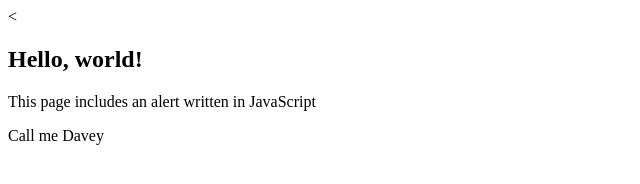
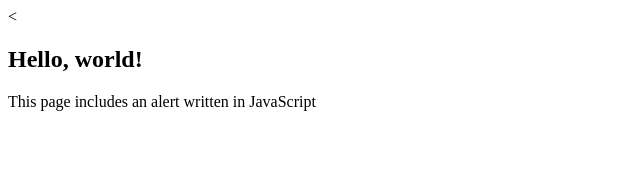
Before and after one commit to nick-stebbings/js_tutorial, a plain HTML site: page index.html in a window 1280 px wide. Shown: the whole page, without its empty margins (0-640 px from the left). Drawn offline with Linux system fonts and the light colour scheme.

```diff
--- a/index.html
+++ b/index.html
@@ -10,6 +10,5 @@
   <body>
     <h2>Hello, world!</h2>
     <p>This page includes an alert written in JavaScript</<p>
-    <p>Call me Davey</p>
   </body>
 </html>
```
Also changed, not shown: 1 other file.
